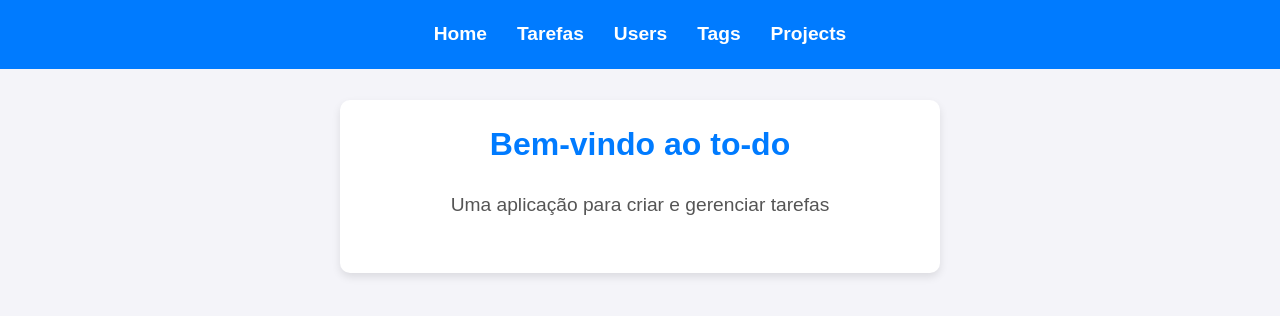
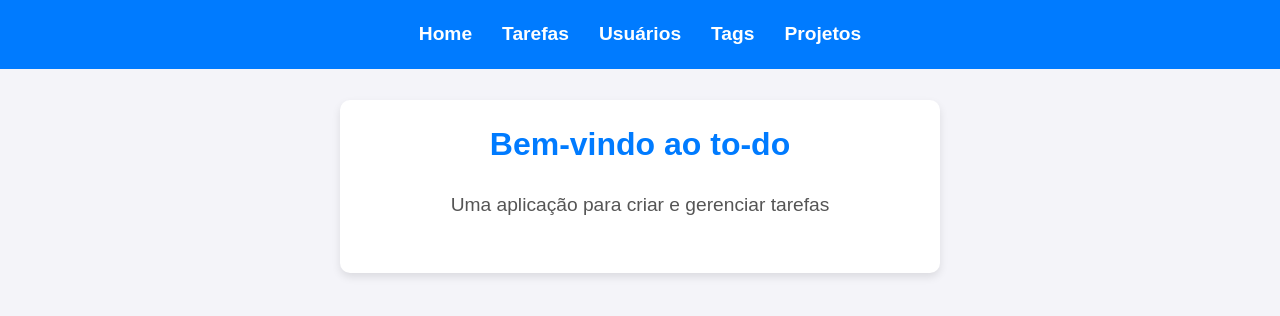
Before and after one commit to lucasonazes/to-do, a React (Create React App) app: page / in a window 1280 px wide. Shown: the top 316 px of the page. Built offline with nearby package versions, Linux system fonts and the light colour scheme.

Commit message:
Corrigindo header

```diff
--- a/src/App.tsx
+++ b/src/App.tsx
@@ -27,9 +27,9 @@ function App() {
           <ul>
             <li><Link to="/">Home</Link></li>
             <li><Link to="/pages/tasks/list">Tarefas</Link></li>
-            <li><Link to="/pages/Users/list">Users</Link></li>
+            <li><Link to="/pages/Users/list">Usuários</Link></li>
             <li><Link to="/pages/tags/list">Tags</Link></li>
-            <li><Link to="/pages/projects/list">Projects</Link></li>
+            <li><Link to="/pages/projects/list">Projetos</Link></li>
           </ul>
         </nav>
 
```
